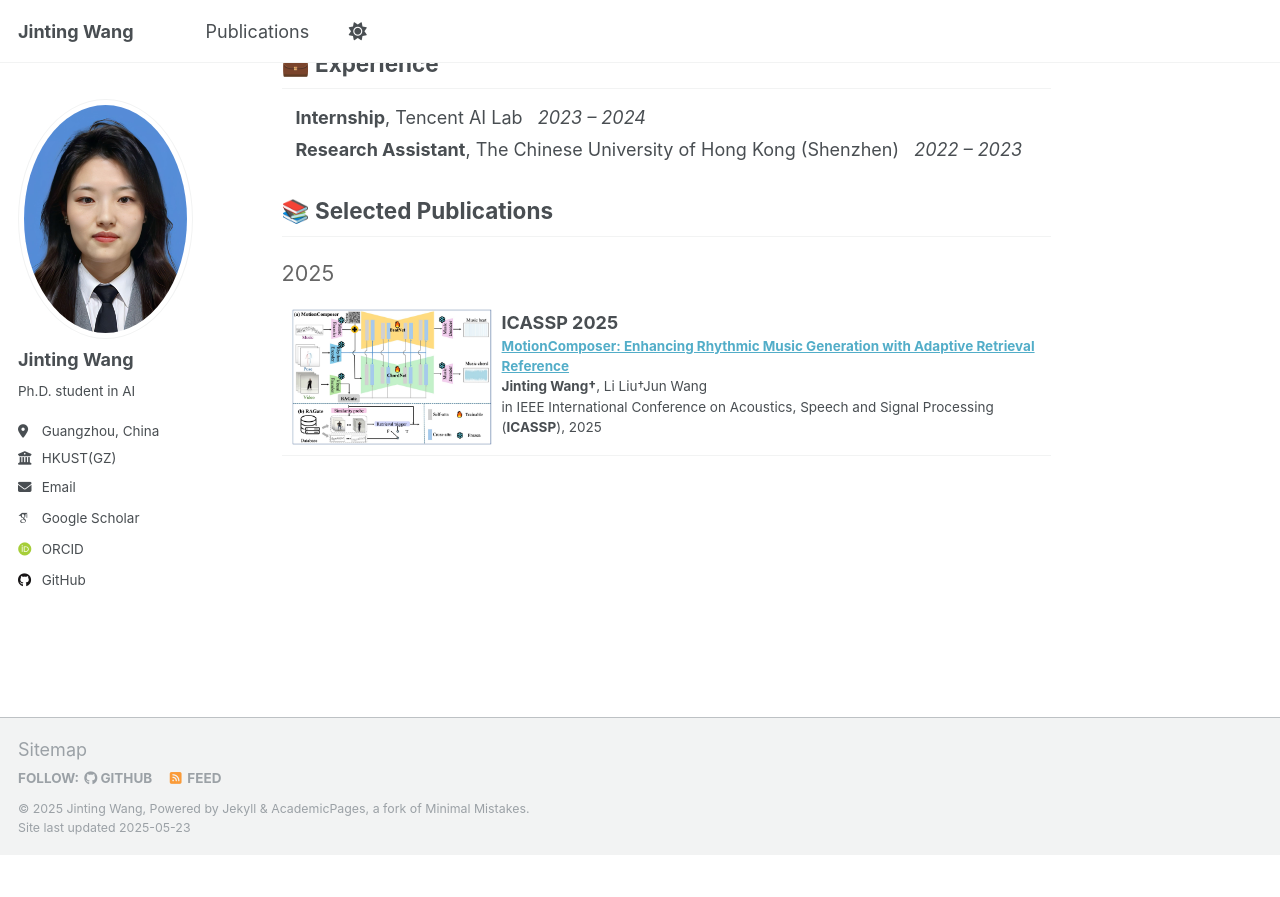
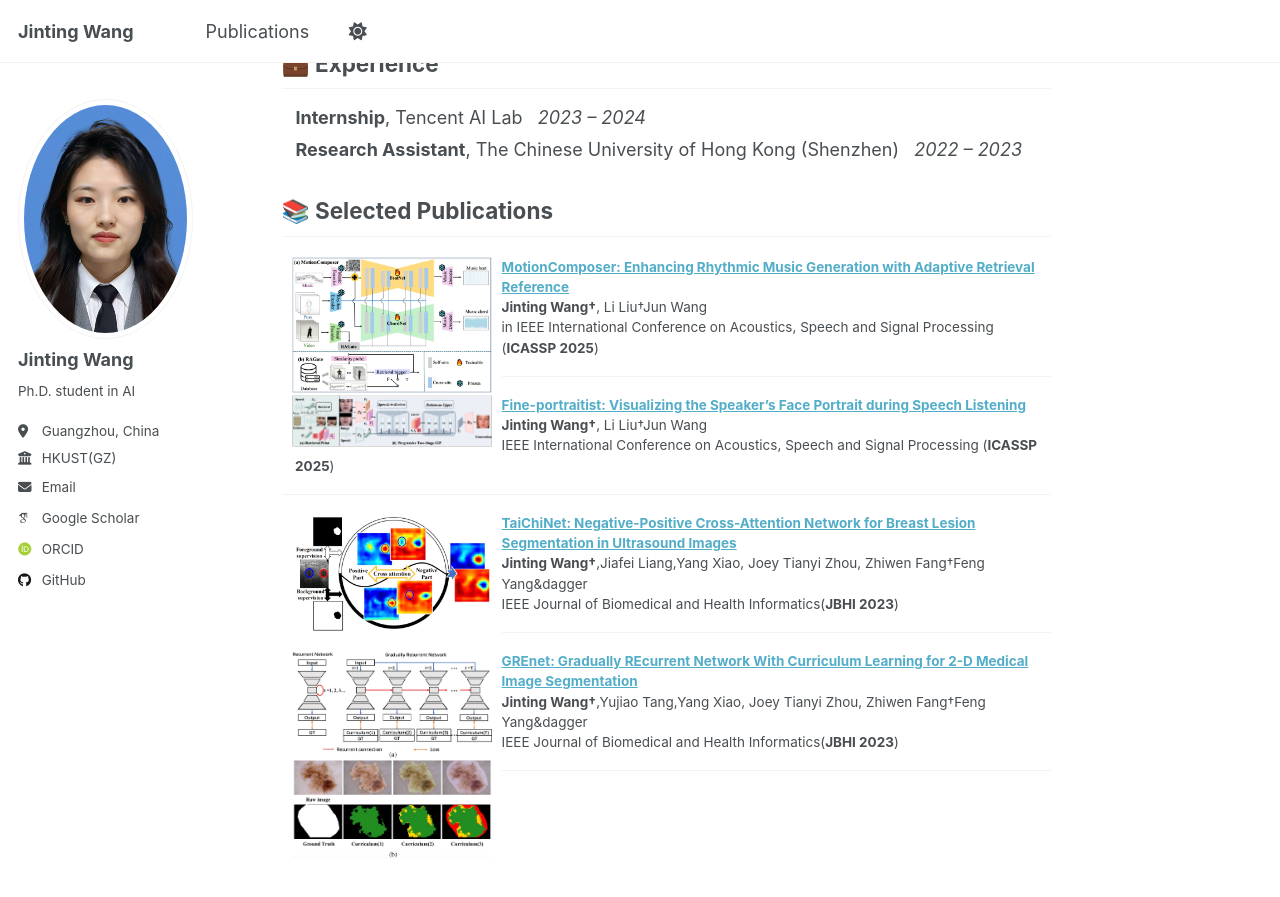
Before and after one commit to beria-moon/Beria.github.io, a Jekyll site: the page built from _pages/about.md, in a window 1280 px wide and 900 px high, scrolled down 628 px. Shown: the top 897 px of the window. Built offline with Jekyll 4.4.1, drawn with Linux system fonts in a browser that asks for light colours; some web fonts are replaced; before the commit the page ends 1483 px from its top, so only the background shows below that.

Commit message:
Update about.md

```diff
--- a/_pages/about.md
+++ b/_pages/about.md
@@ -38,18 +38,51 @@ redirect_from:
 
 <h2 style="margin: 15px 0 5px 0;">📚 Selected Publications</h2>
 <div style="text-align: left; margin: 20px 0; font-size: 1.2em; color: #666;">
-2025
 </div>
 <dl>
   <dt><img align="left" width="200"
 hspace="10" wspace="20" src="images/MotionComposer.jpg">
-<span class="conference-label">ICASSP 2025</span>
 </dt>
   <dd><a href="https://ieeexplore.ieee.org/abstract/document/10889094"><strong>
 MotionComposer: Enhancing Rhythmic Music Generation with Adaptive Retrieval Reference
 </strong></a></dd>
 <dd><strong><strong>Jinting Wang</strong>&dagger;</strong>, Li Liu&dagger;Jun Wang</dd>
-<dd> <strong class="First"></strong> in IEEE International Conference on Acoustics, Speech and Signal Processing (<strong>ICASSP</strong>), 2025</dd>
+<dd> <strong class="First"></strong> in IEEE International Conference on Acoustics, Speech and Signal Processing (<strong>ICASSP 2025</strong>)</dd>
 </dl>
+<hr>
 
+<dl>
+  <dt><img align="left" width="200"
+hspace="10" wspace="20" src="images/FinePortraitist.jpg">
+</dt>
+<dd><a href="https://ieeexplore.ieee.org/abstract/document/10889904"><strong>
+Fine-portraitist: Visualizing the Speaker’s Face Portrait during Speech Listening
+</strong></a></dd>
+<dd><strong><strong>Jinting Wang</strong>&dagger;</strong>, Li Liu&dagger;Jun Wang</dd>
+<dd>  <strong class="First"></strong> IEEE International Conference on Acoustics, Speech and Signal Processing (<strong>ICASSP 2025</strong>)</dd>
+</dl>
 <hr>
+
+<dl>
+  <dt><img align="left" width="200"
+hspace="10" wspace="20" src="images/TaiChiNet.jpg">
+</dt>
+<dd><a href="https://ieeexplore.ieee.org/abstract/document/10388392"><strong>
+TaiChiNet: Negative-Positive Cross-Attention Network for Breast Lesion Segmentation in Ultrasound Images
+</strong></a></dd>
+<dd><strong><strong>Jinting Wang</strong>&dagger;</strong>,Jiafei Liang,Yang Xiao, Joey Tianyi Zhou, Zhiwen Fang&dagger;Feng Yang&dagger</dd>
+<dd>  <strong class="First"></strong> IEEE Journal of Biomedical and Health Informatics(<strong>JBHI 2023</strong>)</dd>
+</dl>
+<hr>
+
+<dl>
+  <dt><img align="left" width="200"
+hspace="10" wspace="20" src="images/GREnet.jpg">
+</dt>
+<dd><a href="https://ieeexplore.ieee.org/abstract/document/10026671"><strong>
+GREnet: Gradually REcurrent Network With Curriculum Learning for 2-D Medical Image Segmentation
+</strong></a></dd>
+<dd><strong><strong>Jinting Wang</strong>&dagger;</strong>,Yujiao Tang,Yang Xiao, Joey Tianyi Zhou, Zhiwen Fang&dagger;Feng Yang&dagger</dd>
+<dd>  <strong class="First"></strong> IEEE Journal of Biomedical and Health Informatics(<strong>JBHI 2023</strong>)</dd>
+</dl>
+<hr>
```
